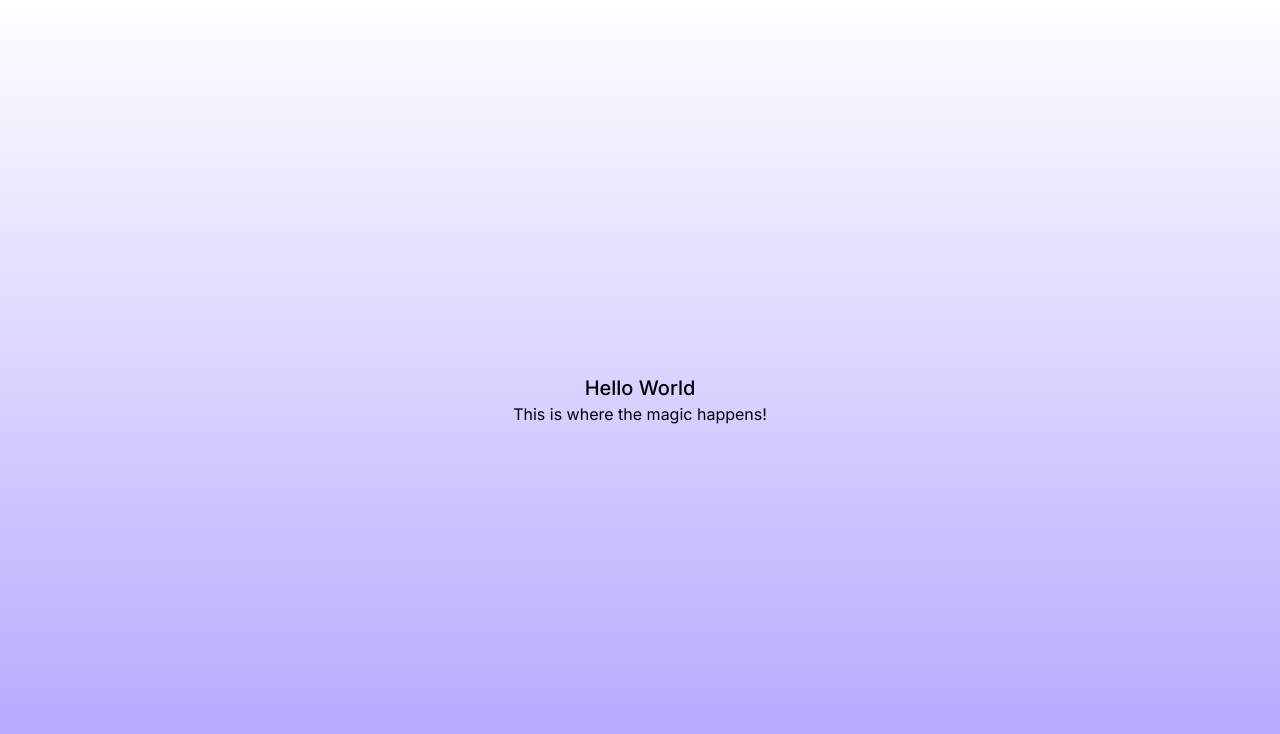
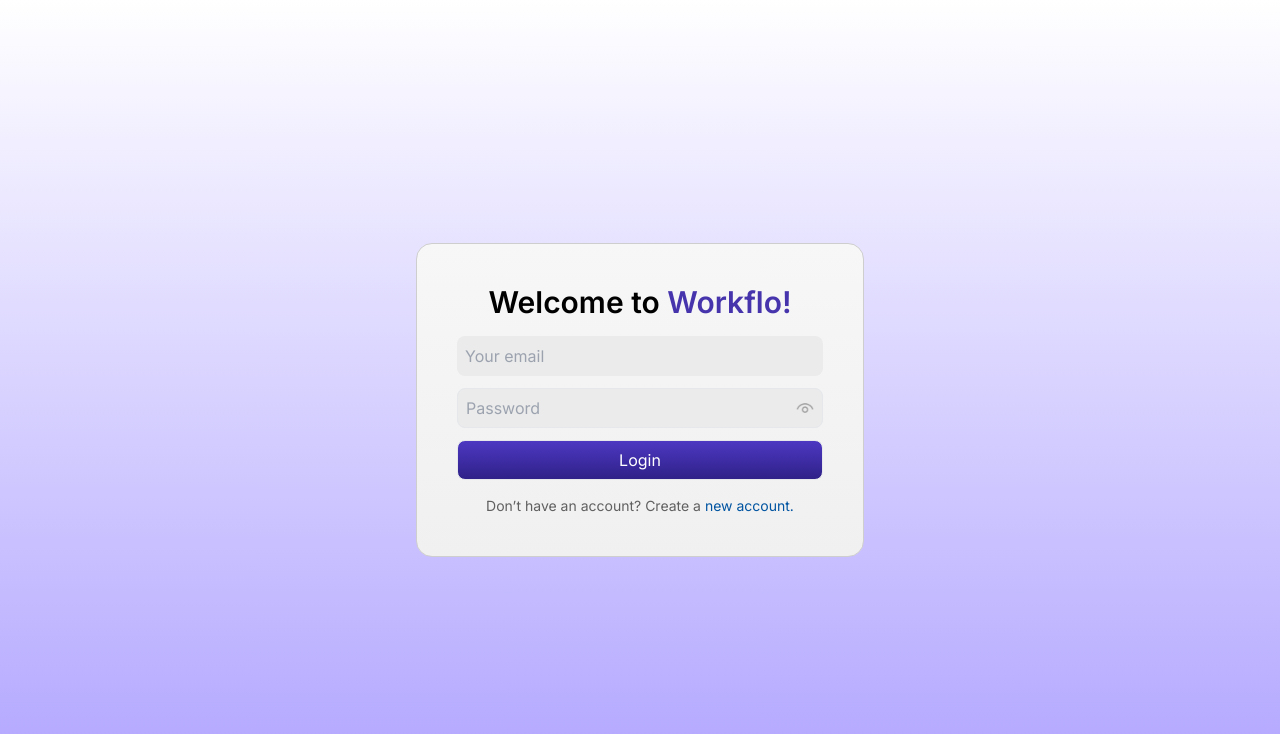
Before and after one commit to Avin008/crework-assignment, a Next.js app: page / in a window 1280 px wide. Shown: the top 734 px of the page. Built offline with nearby package versions, Linux system fonts and the light colour scheme.

Commit message:
added login-form

```diff
--- a/app/page.tsx
+++ b/app/page.tsx
@@ -1,8 +1,9 @@
+import LoginForm from "@/components/LoginForm";
+
 export default function Home() {
   return (
-    <main className="flex bg-custom-gradient min-h-screen flex-col items-center justify-center">
-      <h1 className="text-xl font-medium">Hello World</h1>
-      <p>This is where the magic happens!</p>
+    <main className="flex bg-custom-gradient min-h-screen items-center justify-center">
+      <LoginForm />
     </main>
   );
 }
--- /dev/null
+++ b/components/LoginForm.tsx
@@ -0,0 +1,50 @@
+import Image from "next/image";
+import Link from "next/link";
+
+const LoginForm = () => {
+  return (
+    <div className="border rounded-2xl space-y-4 bg-form-gradient w-[35%] p-10 border-[#CECECE]">
+      <div className="flex justify-center">
+        <h1 className="text-3xl font-semibold">
+          Welcome to <span className="text-[#4534AC]">Workflo!</span>
+        </h1>
+      </div>
+      <form className="space-y-3 mt-4">
+        <input
+          className="w-full bg-[#EBEBEB] outline-[#999999] p-2  h-10 rounded-lg"
+          type="text"
+          placeholder="Your email"
+        />
+        <div className="relative">
+          <input
+            className="w-full bg-[#EBEBEB] outline-[#999999]  p-2 h-10 border rounded-lg"
+            type="text"
+            placeholder="Password"
+          />
+          <div className="absolute right-2 hover:cursor-pointer top-0 bottom-0 flex items-center">
+            <Image
+              src="/eye-icon.png"
+              width={20}
+              height={20}
+              alt="show password"
+            />
+          </div>
+        </div>
+
+        <button className="w-full h-10 border rounded-lg bg-form-button text-white">
+          Login
+        </button>
+      </form>
+      <div className="flex justify-center items-center">
+        <p className="text-sm font-normal text-[#606060]">
+          Don’t have an account? Create a{" "}
+          <Link className="text-[#0054A1]" href="/">
+            new account.
+          </Link>
+        </p>
+      </div>
+    </div>
+  );
+};
+
+export default LoginForm;
--- a/tailwind.config.ts
+++ b/tailwind.config.ts
@@ -10,6 +10,8 @@
     extend: {
       backgroundImage: {
         "custom-gradient": "linear-gradient(to bottom, #FFFFFF, #AFA3FF)",
+        "form-gradient": "linear-gradient(to bottom, #F7F7F7, #F0F0F0)",
+        "form-button": "linear-gradient(to bottom, #4C38C2, #2F2188)",
       },
     },
   },
```
Also changed, not shown: public/eye-icon.png (added).
